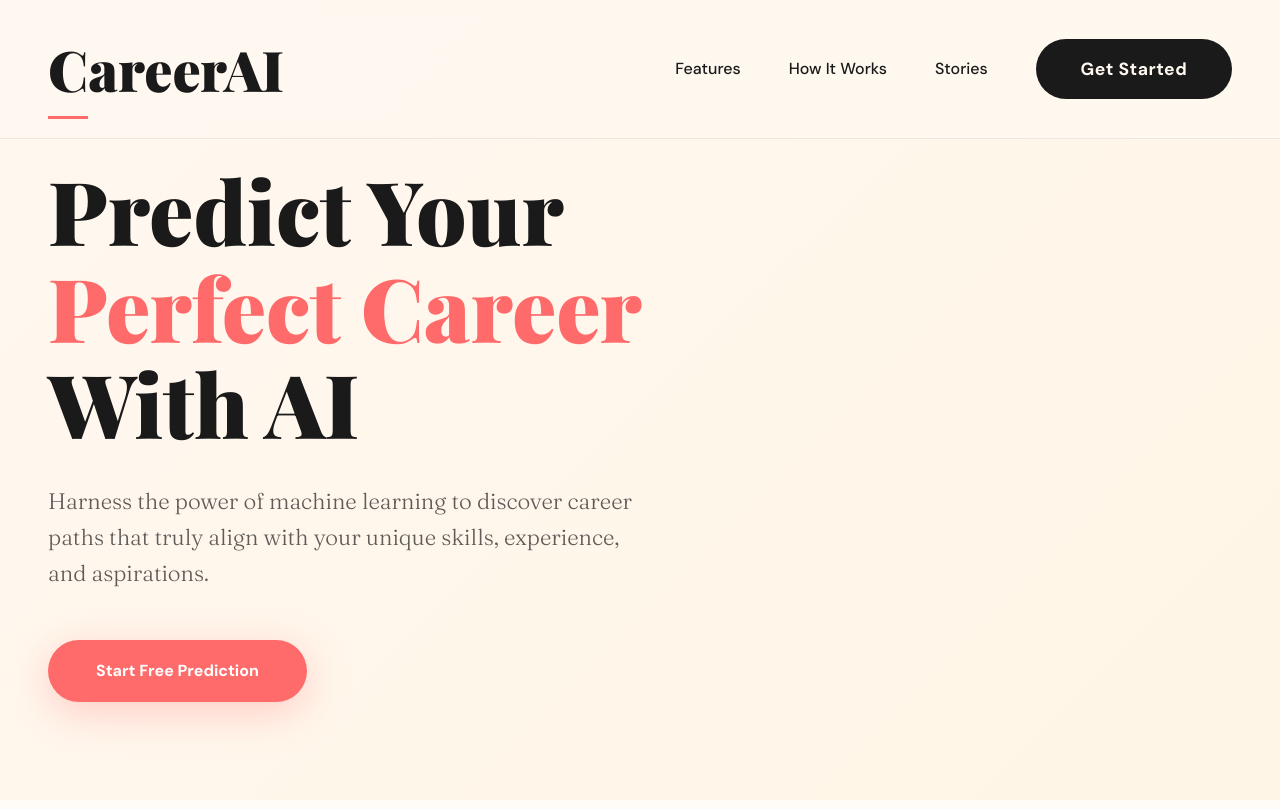
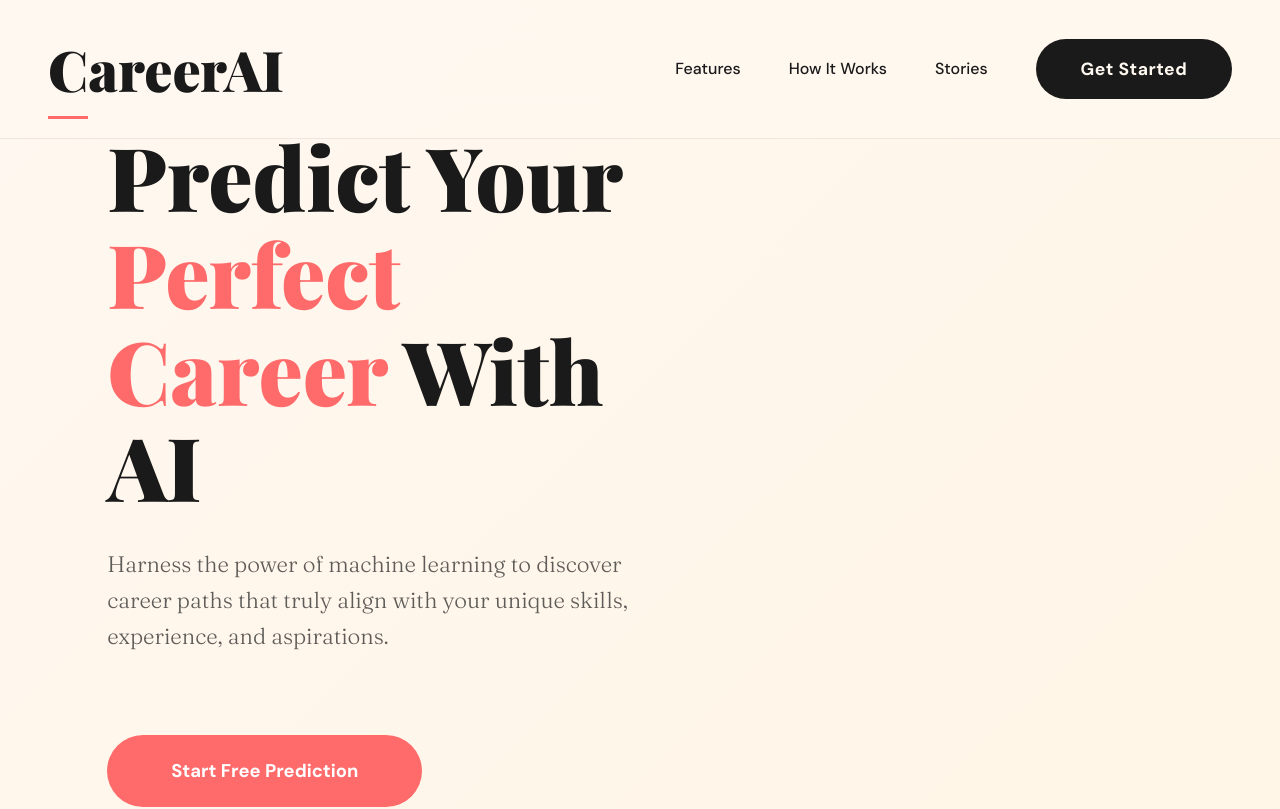
Before and after one commit to HimanshiJethva/CareerAI-, a React (Vite) app in the folder my-react-app/: page / in a window 1280 px wide. Shown: the top 809 px of the page. Built offline with nearby package versions, Linux system fonts and the light colour scheme.

Commit message:
logo change

```diff
--- a/my-react-app/index.html
+++ b/my-react-app/index.html
@@ -2,7 +2,7 @@
 <html lang="en">
   <head>
     <meta charset="UTF-8" />
-    <link rel="icon" type="image/svg+xml" href="/vite.svg" />
+    <link rel="icon" type="image/jpg" href="/logo.jpeg" />
     <meta name="viewport" content="width=device-width, initial-scale=1.0" />
     <title>my-react-app</title>
   </head>
--- a/my-react-app/src/App.css
+++ b/my-react-app/src/App.css
@@ -55,7 +55,7 @@ header {
 }
 
 nav {
-    max-width: 1700px;
+    max-width: 100%;
     margin: 0 auto;
     padding: 1.5rem 3rem;
     display: flex;
@@ -69,12 +69,19 @@ nav {
     font-weight: 900;
     color: var(--charcoal);
     text-decoration: none;
-     position: relative;
+    position: relative;
+    transition: 0.3s;
 }
-
+.logo:hover{
+    color:var(--charcoal);
+}
 .logo::after {
-    content: ''; position: absolute; bottom: -5px; left: 0;
-    width: 40px; height: 3px; background: var(--coral);
+    content: '';
+    position: absolute;
+    bottom: -5px; left: 0;
+    width: 40px;
+    height: 3px;
+    background: var(--coral);
 }
 
 .nav-links {
@@ -121,18 +128,31 @@ nav {
 
 /* Hero Section */
 .hero {
-    min-height: 100vh; display: flex; align-items: center;
-    padding: 8rem 3rem 4rem; background: linear-gradient(135deg, var(--cream) 0%, #FFF5E6 100%);
+    min-height: 100vh;
+    display: flex;
+    align-items: center;
+    padding: 8rem 3rem 4rem;
+    background: linear-gradient(135deg, var(--cream) 0%, #FFF5E6 100%);
 }
 
 .hero-content {
-    max-width: 1400px; margin: 0 auto;
-    display: grid; grid-template-columns: 1.2fr 1fr; gap: 6rem; align-items: center;
+    max-width: 1300px;
+    /* margin-left:6rem;
+    margin-right:auto;  */
+    margin: 0;
+    padding-left: 5%;
+    display: grid;
+    grid-template-columns: 1.2fr 1fr;
+    gap: 4rem;
+    align-items: center;
 }
 
 .hero-text h1 {
-    font-family: 'Playfair Display', serif; font-size: 5.5rem;
-    font-weight: 900; line-height: 1.1; margin-bottom: 2rem;
+    font-family: 'Playfair Display', serif;
+    font-size: 5.5rem;
+    font-weight: 900;
+    line-height: 1.1;
+    margin-bottom: 2rem;
 }
 
 .accent { color: var(--coral); }
@@ -143,11 +163,33 @@ nav {
 }
 
 .btn-primary {
-    background: var(--coral); color: white; padding: 1.3rem 3rem;
-    border: none; border-radius: 50px; font-weight: 700;
-    box-shadow: 0 10px 40px rgba(255, 107, 107, 0.3); cursor: pointer;
+    /* background: var(--coral);
+    color: white;
+    padding: 1.5rem 4rem;
+    border: none;
+    border-radius: 50px;
+    font-weight: 1.25rem;
+    font-size: 700;
+    letter-spacing: 0.5px;
+    box-shadow: 0 10px 40px rgba(255, 107, 107, 0.3);
+    cursor: pointer;
+    transition: all 0.3s cubic-bezier(0.4, 0, 0.2, 1); */
+    background: var(--coral);
+    color: white;
+    padding: 1.5rem 4rem;
+    border: none;
+    border-radius: 50px;
+    font-weight: 700;
+    font-size: 1.15rem;
+    cursor: pointer;
+    transition: 0.4s;
+    margin-top: 2rem;
 }
-
+.btn-primary:hover {
+    transform: translateY(-5px) scale(1.02);
+    box-shadow: 0 20px 50px rgba(255, 107, 107, 0.5);
+    background: #ff5252; /* Thoda dark shade hover par */
+}
 /* Visual Card
 .visual-card {
     background: white; padding: 3rem; border-radius: 30px;
@@ -362,8 +404,9 @@ footer {
 }
 
 .footer-content {
-    max-width: 1400px;
-    margin: 0 auto;
+    max-width: 100%;
+    margin: 0;
+    padding: 0.5%;
     display: grid;
     grid-template-columns: 2fr 1fr 1fr 1fr;
     gap: 4rem;
@@ -597,11 +640,21 @@ footer {
         font-size: 2rem !important;
     }
 }
-.dashboard-wrapper { display: flex; height: 100vh; background: #FFF5F5; font-family: 'DM Sans', sans-serif;
-                    overflow: hidden;}
+.dashboard-wrapper {
+    display: flex;
+    min-height: 100vh;
+    height: auto;
+    background: #FFF5F5;
+    font-family: 'DM Sans', sans-serif;
+    overflow: hidden;
+}
 
 /* Sidebar */
-.dash-sidebar { width: 350px; background: #FF8E9E; color: black; padding: 3.5rem; display: flex;
+.dash-sidebar {
+    width: 350px;
+    background: #FF8E9E;
+    color: black;
+    padding: 3.5rem; display: flex;
     flex-direction: column; position: fixed; left: 0; top: 0; bottom: 0; height: 100vh;}
 .sidebar-logo { font-family: 'Playfair Display'; font-size: 3rem; color: #1A1A1A; margin-bottom: 3rem; font-weight: 1000; }
 .stepper-vertical { flex-grow: 1; }
@@ -618,11 +671,21 @@ footer {
     cursor: pointer; margin-top: 10px; }
 
 /* Main Area */
-.dash-main { flex-grow: 1; padding: 2rem 6rem; overflow-y: hidden; text-align: left; box-sizing: border-box;;
-            margin-left: 350px; width: calc(100% - 350px); height: 100vh; padding: 4rem 6rem; }
+.dash-main {
+    flex-grow: 1;
+    padding: 2rem 6rem;
+    overflow-y: hidden;
+    text-align: left;
+    box-sizing: border-box;;
+    margin-left: 350px;
+    width: calc(100% - 350px);
+    height: 100vh;
+    padding: 4rem 6rem;
+}
 .form-header h1 { font-family: 'Playfair Display'; font-size: 2.8rem; margin-bottom: 0.5rem; }
 .form-header p{ font-size:1.3rem; color:black; margin-top: 5px; font-weight: 500; }
-.wide-card { background: white; padding: 3.5rem; border-radius: 24px; box-shadow: 0 15px 40px rgba(0,0,0,0.04);
+.wide-card {
+    background: white; padding: 3.5rem; border-radius: 24px; box-shadow: 0 15px 40px rgba(0,0,0,0.04);
      margin-top: 2rem; min-height: 550px; }
 /* .wide-card (Line 494) ke thik niche ye naya block paste karein */
 .step-view h2, .step-title {
--- a/my-react-app/src/App.jsx
+++ b/my-react-app/src/App.jsx
@@ -12,6 +12,7 @@ function App() {
   const [view, setView] = useState(() => {
   return localStorage.getItem("view") || "landing"
 })
+  // const[view, setView] = useState("landing");
 
   useEffect(()=> {
     localStorage.setItem("view",view);
@@ -33,6 +34,10 @@ function App() {
 
   checkSession();
 }, []); // Ye sirf ek baar chalega jab app load hogi
+
+  useEffect(()=>{
+    document.title = "AI Powered Career Prediction";
+  },  []);
 
   if(view==="login"){
     return <LoginPage setView={setView}/>
```
Also changed, not shown: my-react-app/public/logo.jpeg (added), 1 other file (tests, documents, lock files or other folders).
